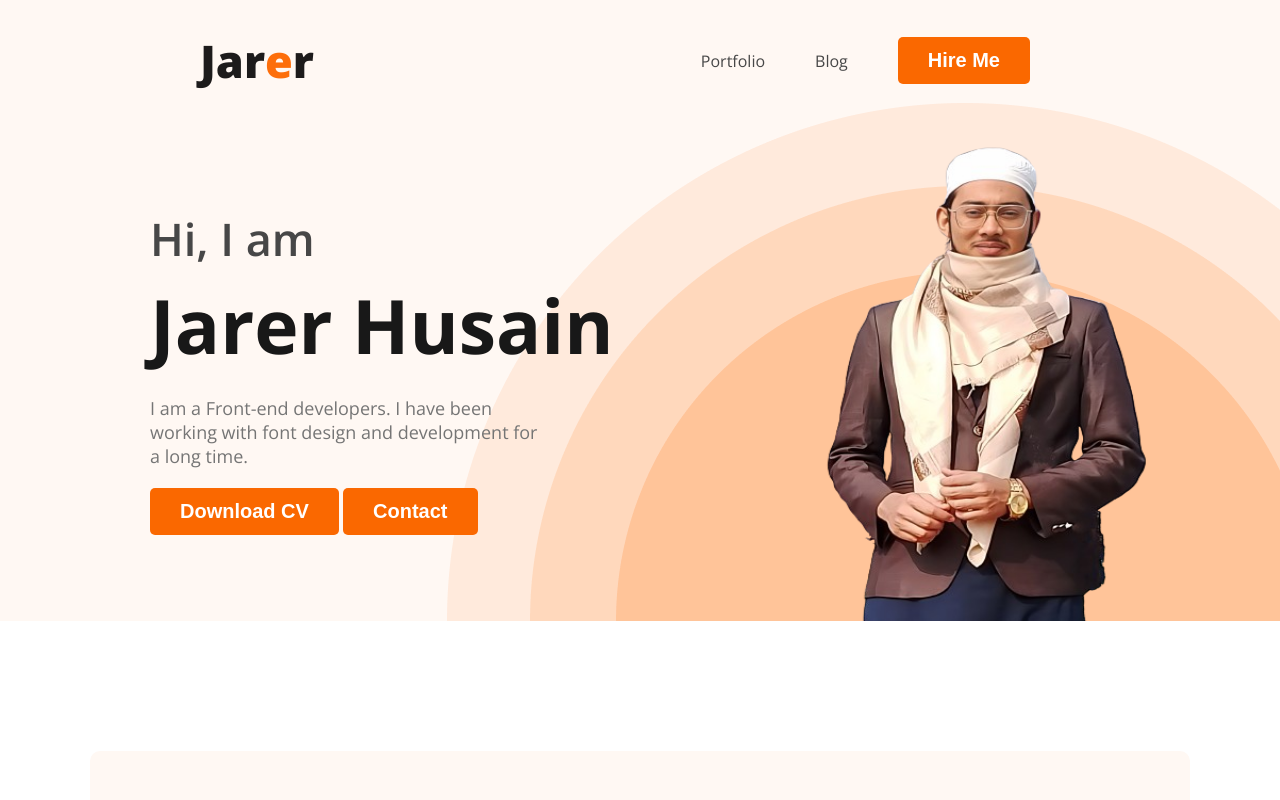
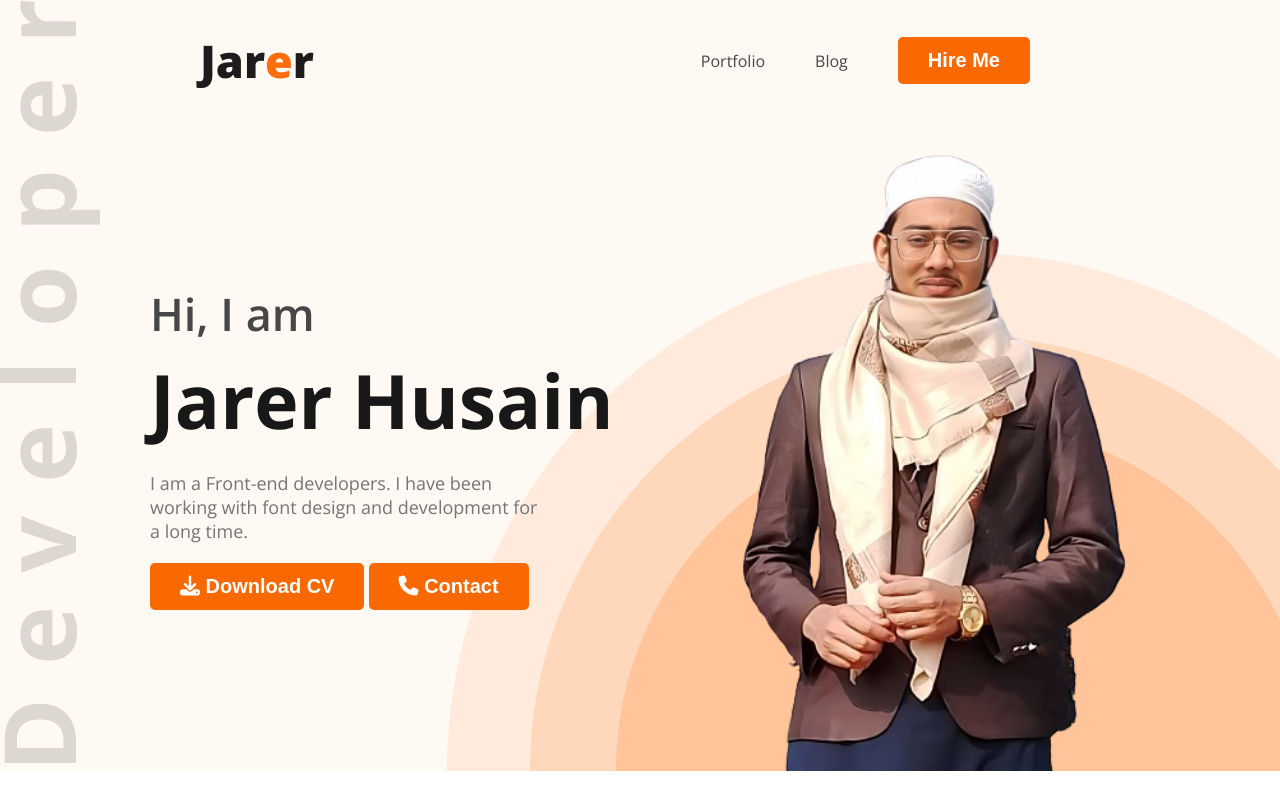
Before and after one commit to jarir-h/protfolio-resources, a plain HTML site: page index.html in a window 1280 px wide. Shown: the top 800 px of the page. Drawn offline with nearby package versions, Linux system fonts and the light colour scheme.

Commit message:
font awosome added

```diff
--- a/index.html
+++ b/index.html
@@ -9,6 +9,7 @@
     <link href="https://fonts.googleapis.com/css2?family=Open+Sans:wght@300;400;500;600;700;800&display=swap" rel="stylesheet">
     <link rel="shortcut icon" href="./images/fab.png" type="image/x-icon">
     <link rel="stylesheet" href="./styles/style.css">
+    <script src="https://kit.fontawesome.com/470b0f6374.js" crossorigin="anonymous"></script>
 </head>
 <body>
    <header class="header">
@@ -25,8 +26,8 @@
         <h3 class="banner-greeting">Hi, I  am</h3>
         <h1 class="banner-title">Jarer Husain</h1>
         <p class="banner-description">I am a Front-end developers. I have been working with font design and development for a long time.</p>
-        <button class="btn-primary">Download CV</button>
-        <button class="btn-primary">Contact</button>
+        <button class="btn-primary"><i class="fa-solid fa-download"></i> Download CV</button>
+        <button class="btn-primary"><i class="fa-solid fa-phone"></i> Contact</button>
         </div>
         <img class="profile" src="./images/jarer1.png" alt="">
     </div>
@@ -132,7 +133,7 @@
             </div>
         </section>
         <div class="downlod-cv">
-            <button class="btn-primary">Download CV</button>
+            <button class="btn-primary"><i class="fa-solid fa-download"></i> Download CV</button>
         </div>
     </section>
    </main>
--- a/styles/style.css
+++ b/styles/style.css
@@ -53,19 +53,19 @@ nav li a{
 
 .header{
     background-color: #FFF8F3;
-    background-image: url(../images/header_bg.png);
+    background-image: url('../images/header_bg.png'),url('../images/developer.png');
     background-repeat: no-repeat;
-    background-position: bottom right;
+    background-position: bottom right,top left;
 }
 .banner{
-    padding: 30px 30px 0px 150px;
+    padding: 30px 30px 0 150px;
     display: flex;
     align-items: center;
     justify-content: space-between;
 }
 .banner .profile{
-    width: 500px;
-    height: 500px;
+    width: 600px;
+    height: 650px;
 }
 .banner-greeting{
     font-size: 45px;
```
